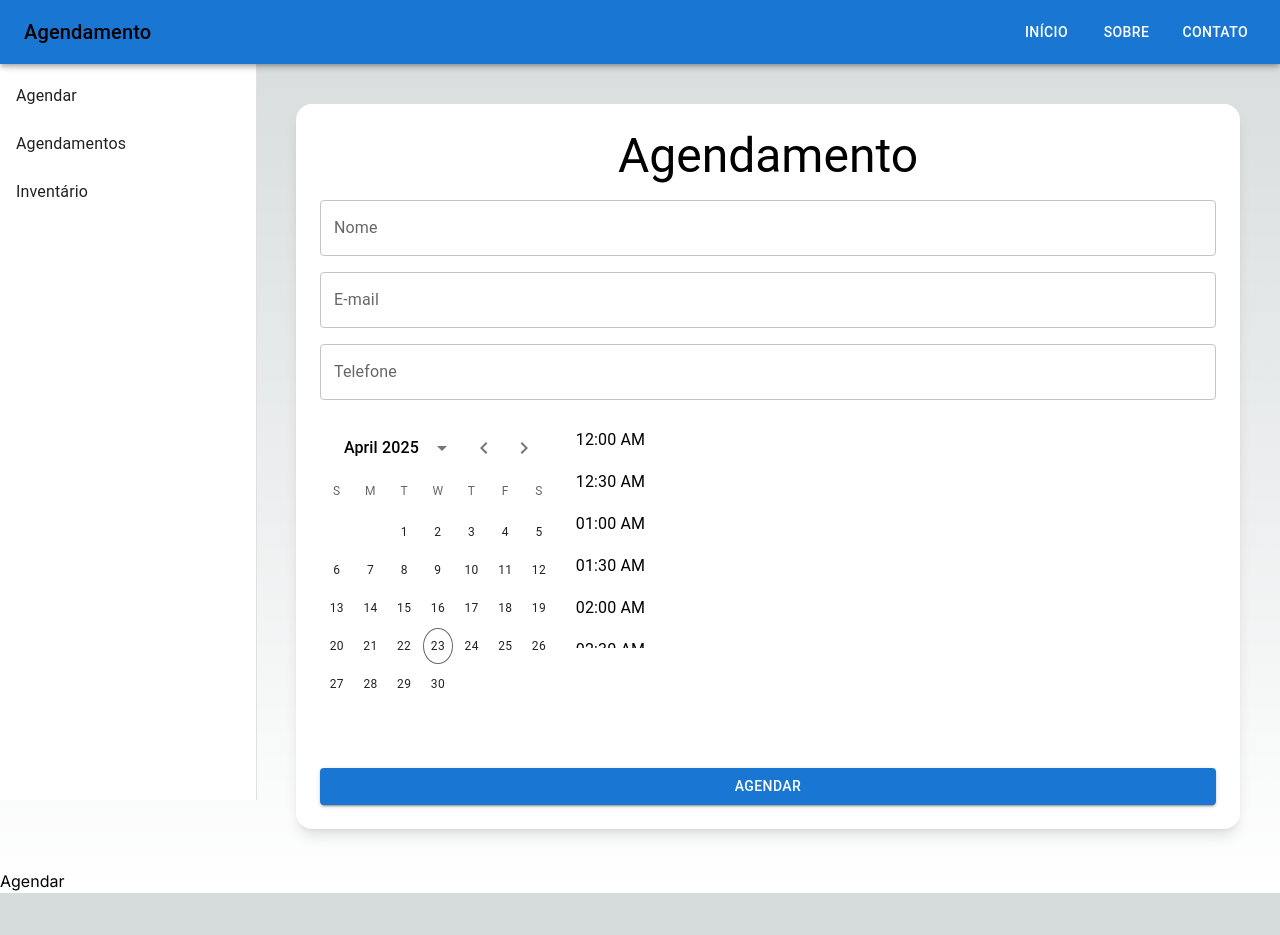
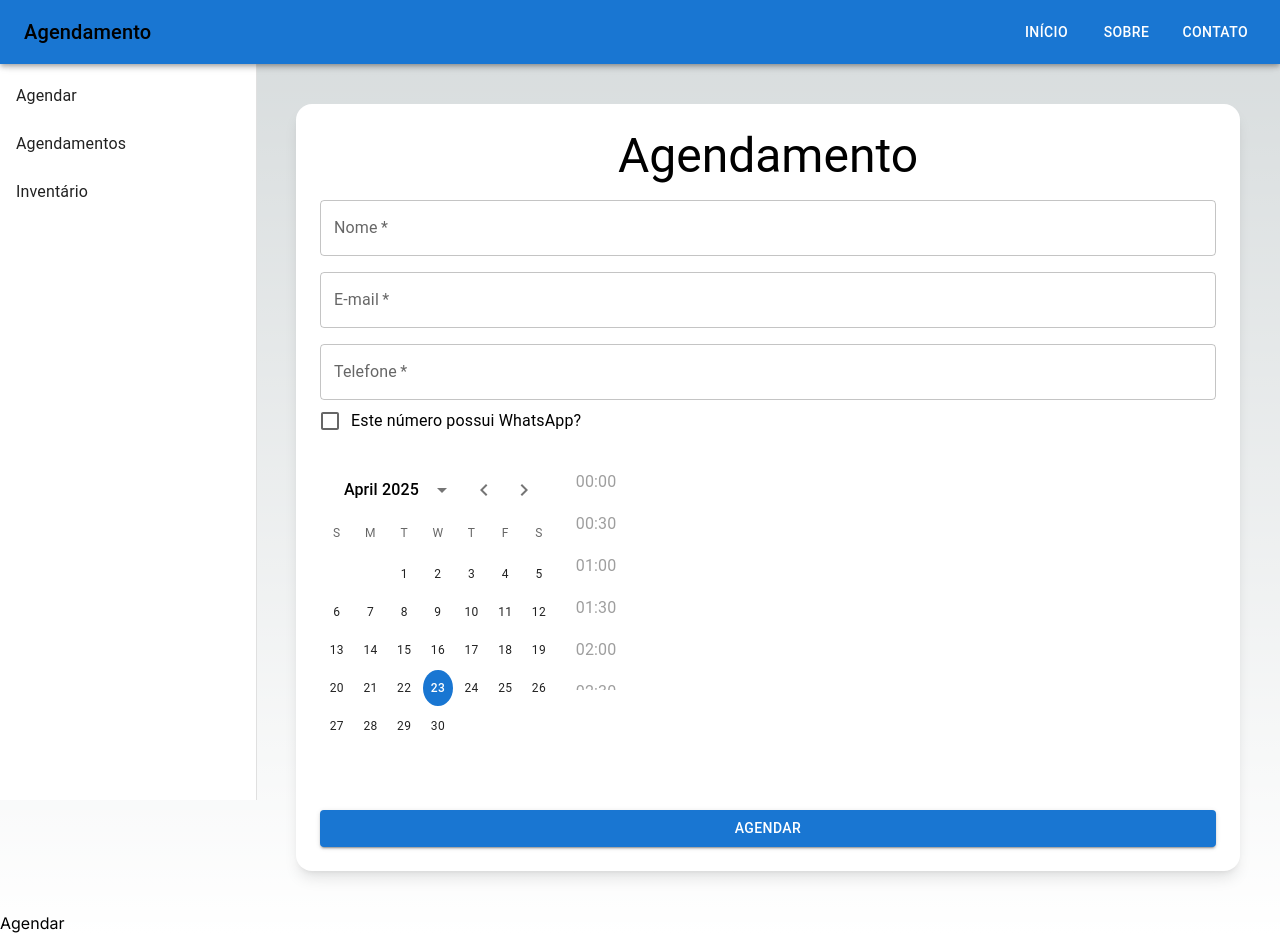
Before and after one commit to PJI310-S01-G09/PJI3-Frontend, a Next.js app: page / in a window 1280 px wide. Before the commit the page ends 893 px from the top, so only its background shows below. Built offline with nearby package versions, Linux system fonts and the light colour scheme.

Commit message:
feat: whatsapp

```diff
--- a/src/app/page.tsx
+++ b/src/app/page.tsx
@@ -1,6 +1,13 @@
 "use client";
 
-import { Box, Button, TextField, Typography } from "@mui/material";
+import {
+  Box,
+  Button,
+  Checkbox,
+  FormControlLabel,
+  TextField,
+  Typography,
+} from "@mui/material";
 import Header from "./_components/Header";
 import Sidebar from "./_components/Sidebar";
 import InputMask from "react-input-mask";
@@ -9,13 +16,14 @@ import { LocalizationProvider } from "@mui/x-date-pickers/LocalizationProvider";
 import { AdapterDayjs } from "@mui/x-date-pickers/AdapterDayjs";
 import { DateCalendar } from "@mui/x-date-pickers/DateCalendar";
 import { DigitalClock } from "@mui/x-date-pickers/DigitalClock";
-import { Dayjs } from "dayjs";
+import dayjs, { Dayjs } from "dayjs";
 
 export default function Home() {
   const [nome, setNome] = useState("");
   const [email, setEmail] = useState("");
   const [telefone, setTelefone] = useState("");
-  const [data, setData] = useState<Dayjs | null>(null);
+  const [isWhatsApp, setIsWhatsApp] = useState(false);
+  const [data, setData] = useState<Dayjs | null>(dayjs().hour(8).minute(0));
   const [hora, setHora] = useState<Dayjs | null>(null);
 
   const handleSubmit = (e: React.FormEvent) => {
@@ -48,6 +56,7 @@ export default function Home() {
           <TextField
             label="Nome"
             fullWidth
+            required
             value={nome}
             onChange={(e) => setNome(e.target.value)}
           />
@@ -56,18 +65,32 @@ export default function Home() {
             label="E-mail"
             type="email"
             fullWidth
+            required
             value={email}
             onChange={(e) => setEmail(e.target.value)}
           />
+          <Box>
             <InputMask
               mask="(99) 99999-9999"
               value={telefone}
+              required
               onChange={(e) => setTelefone(e.target.value)}
             >
               {(inputProps) => (
                 <TextField {...inputProps} label="Telefone" fullWidth />
               )}
             </InputMask>
+            <FormControlLabel
+              control={
+                <Checkbox
+                  checked={isWhatsApp}
+                  onChange={(e) => setIsWhatsApp(e.target.checked)}
+                  color="primary"
+                />
+              }
+              label="Este número possui WhatsApp?"
+            />
+          </Box>
 
           <Box className="flex">
             <LocalizationProvider dateAdapter={AdapterDayjs}>
@@ -76,6 +99,9 @@ export default function Home() {
                 onChange={(novaData) => setData(novaData)}
               />
               <DigitalClock
+                ampm={false}
+                minTime={dayjs().hour(7).minute(30)}
+                maxTime={dayjs().hour(18).minute(0)}
                 value={hora}
                 onChange={(novaHora) => setHora(novaHora)}
               />
```
Lines whose indentation alone changed are shown as unchanged.
